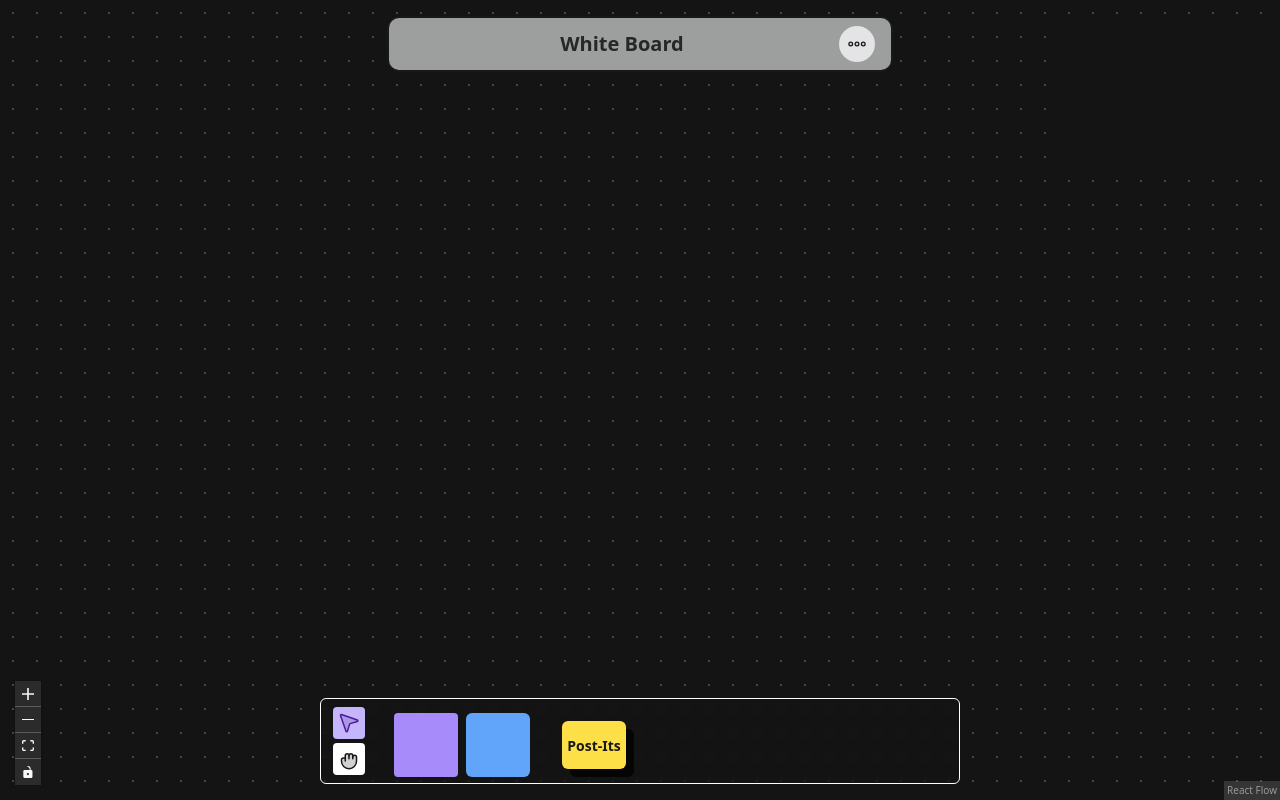
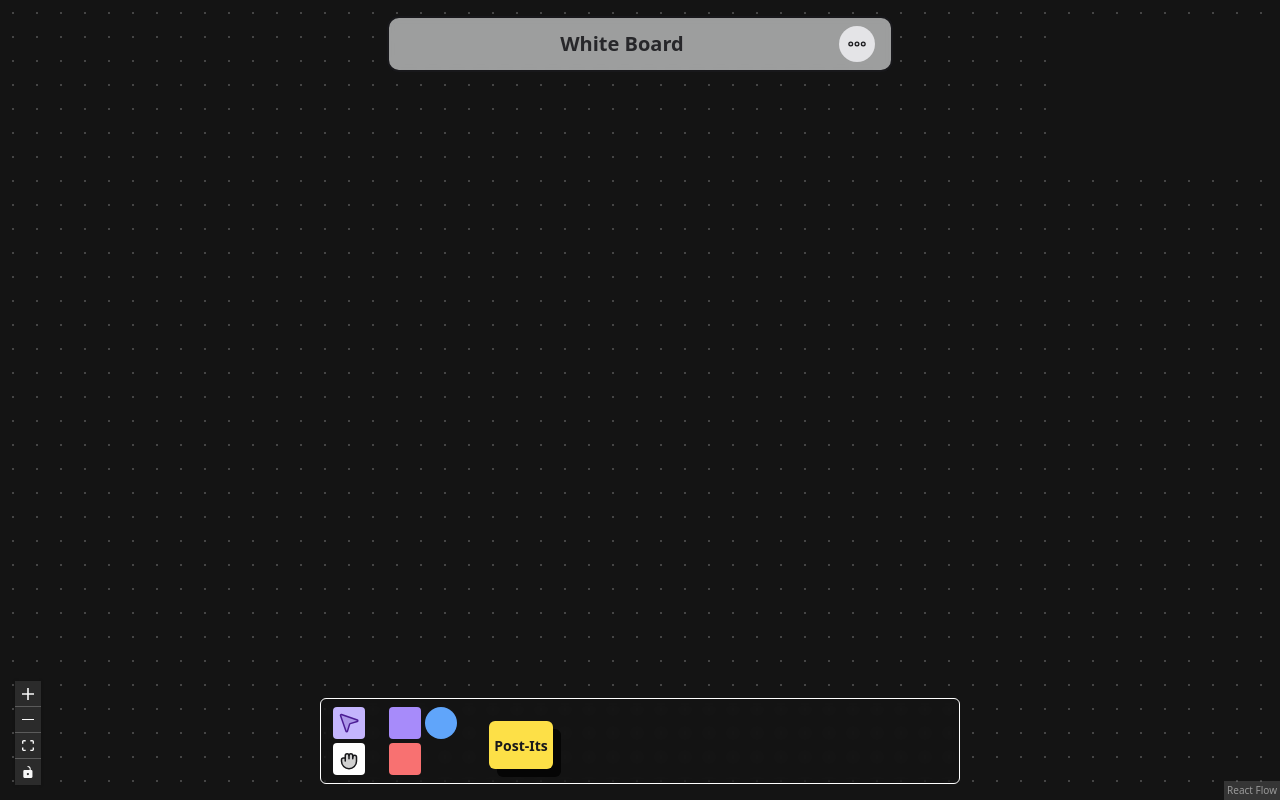
Before and after one commit to rodrigueslucas062/task-manager, a Next.js app: page /whiteboard in a window 1280 px wide. Built offline with nearby package versions, Linux system fonts and the light colour scheme.

Commit message:
✨: Adiciona suporte a nós circulares e atualiza a caixa de ferramentas para incluir novas funcionalidades

```diff
--- a/src/components/Whiteboard/Toolbox.jsx
+++ b/src/components/Whiteboard/Toolbox.jsx
@@ -1,5 +1,5 @@
 import { TooltipDemo } from '@/utils/tooltip';
-import { addSquareNode, addTextSquareNode, handleAddPostIt } from '@/utils/utils';
+import { addCircleNode, addSquareNode, addTextSquareNode, handleAddCircleNode, handleAddPostIt } from '@/utils/utils';
 import * as Toolbar from '@radix-ui/react-toolbar';
 import { HandGrabbing, NavigationArrow } from 'phosphor-react';
 
@@ -35,15 +35,30 @@ export default function Toolbox({ setNodes, setActiveTool }) {
                     </TooltipDemo>
                 </Toolbar.ToggleItem>
             </Toolbar.ToggleGroup>
-            <Toolbar.Separator className="mx-1.5 w-px bg-white " />
-            <Toolbar.Button
-                className="size-16 bg-violet-400 rounded transition-transform hover:-translate-y-2"
-                onClick={() => addSquareNode({ setNodes })}
-            />
-            <Toolbar.Button
+            <Toolbar.Separator className="mx-1 bg-white" />
+            <Toolbar.ToggleGroup
+                type="single"
+                defaultValue="pointer"
+                aria-label="Cursor type"
+                className="grid grid-cols-2 gap-1 pb-2 transition-transform hover:-translate-y-1 group"
+            >
+                <Toolbar.Button
+                    className="size-8 bg-violet-400 rounded group:transition-transform hover:-translate-y-1"
+                    onClick={() => addSquareNode({ setNodes })}
+                />
+                <Toolbar.Button
+                    className="size-8 bg-blue-400 rounded-full group:transition-transform hover:-translate-y-1"
+                    onClick={() => handleAddCircleNode({ setNodes })}
+                />
+                <Toolbar.Button
+                    className="size-8 bg-red-400 rounded group:transition-transform hover:-translate-y-1"
+                    onClick={() => addSquareNode({ setNodes })}
+                />
+            </Toolbar.ToggleGroup>
+            {/* <Toolbar.Button
                 className="size-16 bg-blue-400 rounded-md transition-transform hover:-translate-y-2"
                 onClick={() => addTextSquareNode({ setNodes })}
-            />
+            /> */}
             <Toolbar.Separator className="mx-2 bg-white" />
             <Toolbar.Button
                 className="h-12 w-16 bg-yellow-300 rounded-md transition-transform hover:-translate-y-2 shadow-[8px_8px_0px_rgba(0,0,0,0.75)]"
--- a/src/components/Whiteboard/Whiteboard.jsx
+++ b/src/components/Whiteboard/Whiteboard.jsx
@@ -1,10 +1,10 @@
 import { addEdge, Background, ConnectionMode, Controls, MiniMap, ReactFlow, SelectionMode, useEdgesState, useNodesState } from "@xyflow/react";
 import '@xyflow/react/dist/style.css';
-import { PostItNode, SquareNode, TextNode } from "./nodes/nodes";
+import { CircleNode, PostItNode, SquareNode, TextNode } from "./nodes/nodes";
 import { useCallback, useMemo, useState } from "react";
 import * as ContextMenu from "@radix-ui/react-context-menu";
 import Toolbox from "./Toolbox";
-import { handleAddNode, handleAddPostIt, handleAddStickyNotesNode, handleAddTextNode, handleDeleteNode } from "@/utils/utils";
+import { handleAddCircleNode, handleAddNode, handleAddPostIt, handleAddStickyNotesNode, handleAddTextNode, handleDeleteNode } from "@/utils/utils";
 import { DefaultEdges } from "./edges/DefaultEdges";
 import { CaretRight } from "phosphor-react";
 
@@ -24,8 +24,8 @@ export default function Whiteboard() {
                     setEdges={setEdges}
                 />
             ),
-            text: (props) => (
-                <TextNode
+            circle: (props) => (
+                <CircleNode
                     {...props}
                     nodes={nodes}
                     edges={edges}
@@ -55,7 +55,6 @@ export default function Whiteboard() {
 
     const flowProps = useMemo(() => {
         if (activeTool === "pointer") {
-            console.log('hehe true')
             return {
                 panOnScroll: false,
                 selectionOnDrag: true,
@@ -95,8 +94,8 @@ export default function Whiteboard() {
                             <button onClick={handleAddNode}>
                                 Adicionar bloco
                             </button>
-                        </ContextMenu.Item> */}
-                {/* <ContextMenu.Item className="flex px-2 hover:bg-zinc-900 border-none rounded-md" shortcut="⌘ D">Duplicate</ContextMenu.Item>
+                        </ContextMenu.Item>
+                <ContextMenu.Item className="flex px-2 hover:bg-zinc-900 border-none rounded-md" shortcut="⌘ D">Duplicate</ContextMenu.Item>
                 <ContextMenu.Separator />
                 <ContextMenu.Item className="flex px-2 hover:bg-zinc-900 border-none rounded-md" shortcut="⌘ N">Archive</ContextMenu.Item> */}
 
@@ -113,7 +112,7 @@ export default function Whiteboard() {
                             Adicionar bloco
                         </ContextMenu.Item>
                         <ContextMenu.Item className="flex px-2 py-0.5 hover:bg-violet-600 border-none rounded-md w-full cursor-pointer"
-                            onClick={(event) => handleAddTextNode(event, setNodes)}>
+                            onClick={(event) => handleAddCircleNode(event, setNodes)}>
                             Adicionar bloco azul
                         </ContextMenu.Item>
                         <ContextMenu.Separator className="my-3 h-0.5 bg-white rounded-full" />
--- a/src/components/Whiteboard/nodes/nodes.jsx
+++ b/src/components/Whiteboard/nodes/nodes.jsx
@@ -81,7 +81,7 @@ export function SquareNode({
   );
 }
 
-export function TextNode({
+export function CircleNode({
   id,
   isConnectable,
   nodes,
@@ -101,13 +101,12 @@ export function TextNode({
             <button>Cor</button>
           </div>
         </NodeToolbar>
-        <div className="text-updater-node w-[150px] h-[150px] rounded-md bg-blue-400 p-2 cursor-pointer group">
+        <div className="text-updater-node w-[150px] h-[150px] rounded-full bg-blue-400 p-2 cursor-pointer group">
           <Handle
             type="target"
             position="top"
             isConnectable={isConnectable}
           />
-          <div className="text-center">vai dar pra colocar um texto aqui</div>
           <Handle
             type="source"
             position="bottom"
--- a/src/utils/utils.js
+++ b/src/utils/utils.js
@@ -70,6 +70,11 @@ export const handleAddTextNode = (event, setNodes) => {
   addTextSquareNode({ setNodes, position });
 };
 
+export const handleAddCircleNode = (event, setNodes) => {
+  const position = { x: event.clientX, y: event.clientY };
+  addCircleNode({ setNodes, position });
+};
+
 export const handleAddStickyNotesNode = (event, setNodes) => {
   const position = { x: event.clientX, y: event.clientY };
   handleAddPostIt({ setNodes, position });
@@ -82,6 +87,18 @@ export const addSquareNode = ({ setNodes, position = { x: 800, y: 400 } }) => {
     {
       id: crypto.randomUUID(),
       type: "square",
+      position,
+      data: { label: "Meu Nó" },
+    },
+  ]);
+};
+
+export const addCircleNode = ({ setNodes, position = { x: 800, y: 400 } }) => {
+  setNodes((nodes) => [
+    ...nodes,
+    {
+      id: crypto.randomUUID(),
+      type: "circle",
       position,
       data: { label: "Meu Nó" },
     },
```
